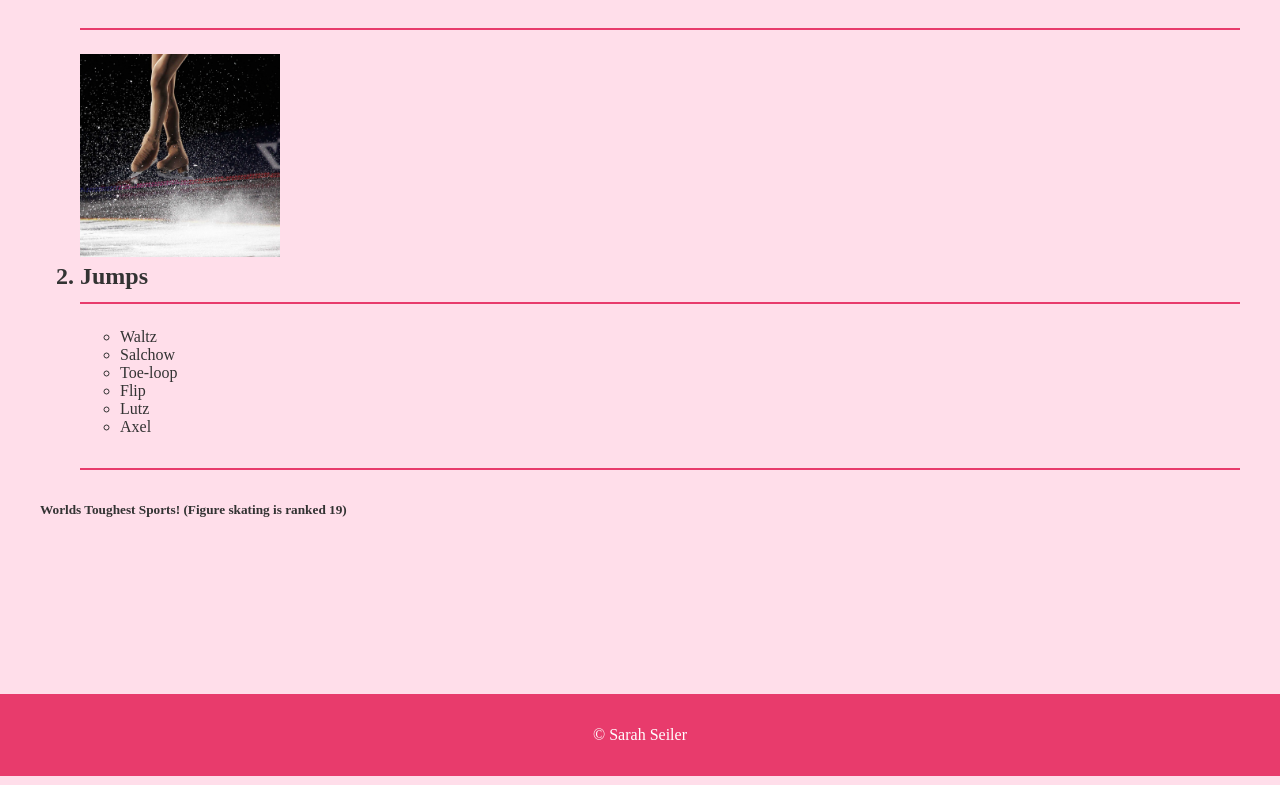
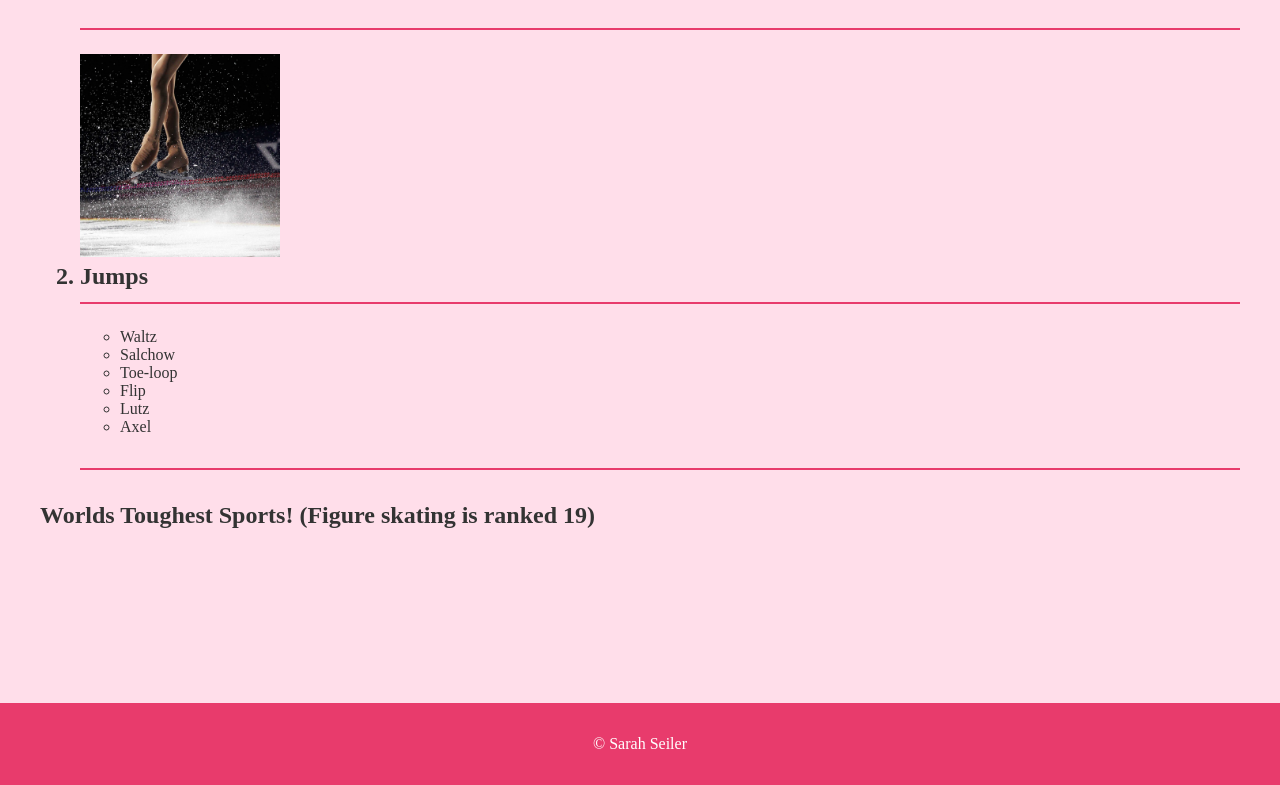
Before and after one commit to sarahjseiler/IS201, a plain HTML site: page skils.html in a window 1280 px wide. Shown: the part 1254-2039 px from the top of the page. Drawn offline with Linux system fonts and the light colour scheme.

Commit message:
Add files via upload

```diff
--- a/skils.html
+++ b/skils.html
@@ -53,7 +53,7 @@
 
         </section>
     </ol>
-    <h5>Worlds Toughest Sports! (Figure skating is ranked 19) </h5>
+    <h2>Worlds Toughest Sports! (Figure skating is ranked 19) </h5>
     <div class='tableauPlaceholder' id='viz1734153258529' style='position: relative'>
         <noscript><a href='#'><img alt='THE WORLD&#39;S TOUGHEST SPORTSESPN identified 10 categories, or skills, that go into athleticism, and then asked eight panelists to assign a number from 1 to 10 to the demands each sport makes of each of those 10 skills. By totalling and averaging their re '
             src='https:&#47;&#47;public.tableau.com&#47;static&#47;images&#47;TH&#47;THEWORLDSTOUGHESTSPORTS&#47;THEWORLDSTOUGHESTSPORTS&#47;1_rss.png' style='border: none' /></a></noscript><object class='tableauViz'  style='display:none;'><param name='host_url' value='https%3A%2F%2Fpublic.tableau.com%2F' /> <param name='embed_code_version' value='3' /> <param name='site_root' value='' /><param name='name'
```
